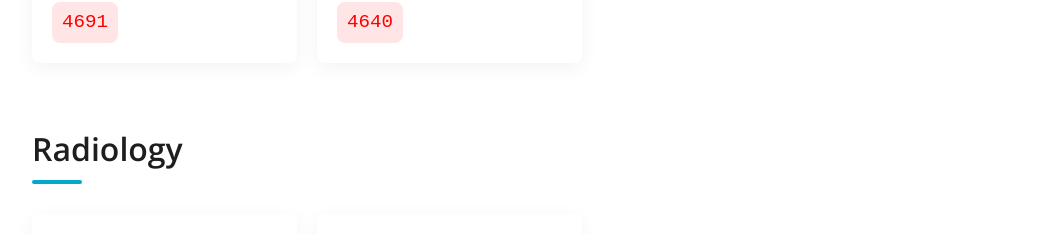
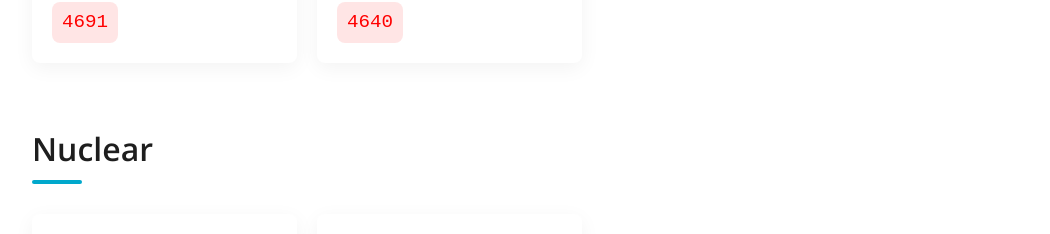
Before and after one commit to brandonshagg/deborah-phone-directory, a plain HTML site: page index.html in a window 1280 px wide. Shown: the part 4780-5014 px from the top of the page, without its empty margins (48-1098 px from the left). Drawn offline with nearby package versions, Linux system fonts and the light colour scheme.

Commit message:
Update index.html

```diff
--- a/index.html
+++ b/index.html
@@ -156,7 +156,7 @@
             </div>
 
             <div class="contact-group" data-group="Nuclear">
-                <h2>Radiology</h2>
+                <h2>Nuclear</h2>
                 <ul>
                     <li>creque, Annette: <code>4713</code></li>
                     <li>Nuclear Medicine Room: <code>4511</code></li>
```
